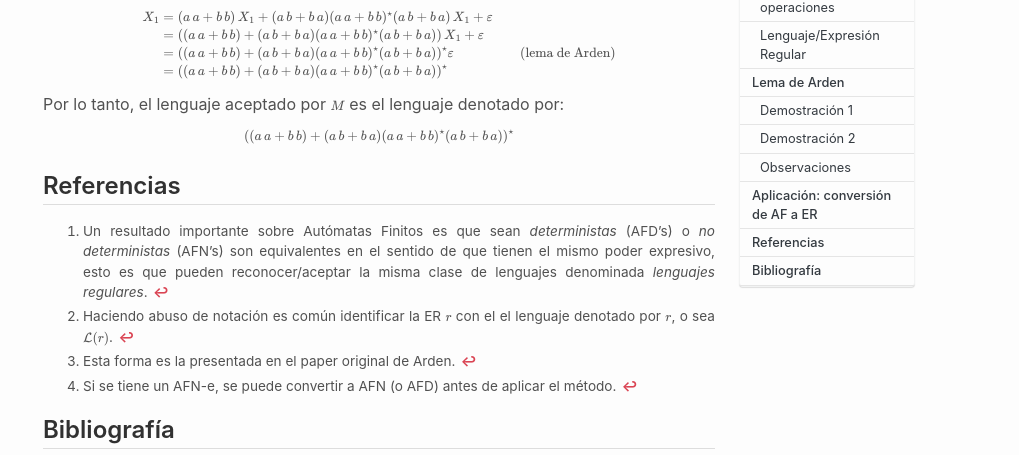
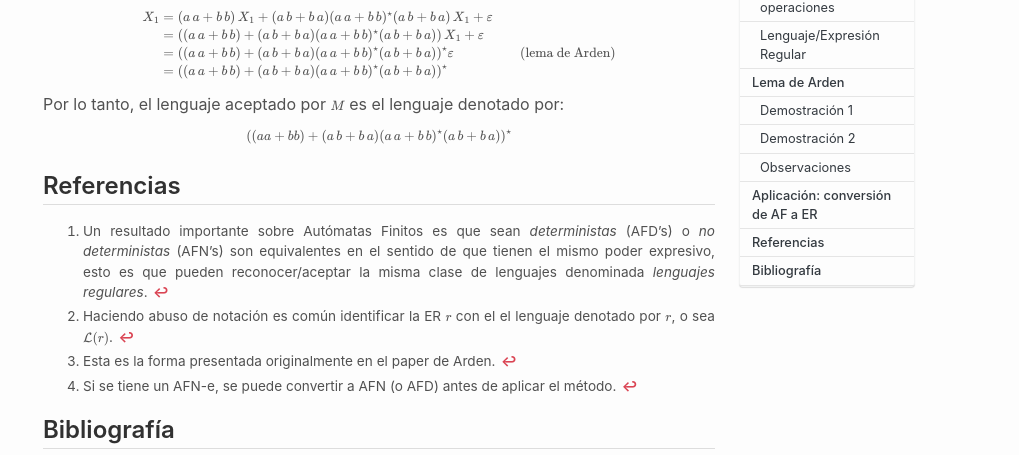
Before and after one commit to josedusol/JosEduSol, a Jekyll site: the page built from _posts/2019-02-03-lema-arden.md, in a window 1280 px wide and 900 px high, scrolled down 7174 px. Shown: the part 131-586 px from the top of the window, without its empty margins (261-1280 px from the left). Built offline with Jekyll 4.4.1, drawn with Linux system fonts in a browser that asks for light colours; nearby versions of some CDN libraries; formulas are drawn with MathJax 3; the table of contents is made by our own code.

```diff
--- a/_config.yml
+++ b/_config.yml
@@ -17,6 +17,12 @@ kramdown:
   mathjax:              true
   auto_ids:             true
 
+# Do not copy these files to the output directory
+exclude:
+  - Gemfile
+  - Gemfile.lock
+  - deploy.sh
+  - other
 
 # Assets
 #
--- a/_includes/head.html
+++ b/_includes/head.html
@@ -40,7 +40,7 @@
       }
     });
   </script>
-  <script type="text/javascript" src="https://cdn.mathjax.org/mathjax/latest/MathJax.js?config=TeX-AMS_HTML"></script>
+  <script type="text/javascript" async src="https://cdnjs.cloudflare.com/ajax/libs/mathjax/2.7.1/MathJax.js?config=TeX-AMS_HTML"></script>
   <link rel="stylesheet" href="https://maxcdn.bootstrapcdn.com/font-awesome/4.1.0/css/font-awesome.min.css">
   <link rel="apple-touch-icon-precomposed" sizes="196x196" href="{{ site.baseurl }}/assets/images/apple-touch-icon-precomposed.png">
   <link rel="shortcut icon" type="image/png" href="{{ site.baseurl }}/assets/images/favicon.png">
--- a/_posts/2019-02-03-lema-arden.md
+++ b/_posts/2019-02-03-lema-arden.md
@@ -463,7 +463,7 @@ $$\begin{aligned}
 
 Por lo tanto, el lenguaje aceptado por $M$ es el lenguaje denotado por:
 
-  $$ ((a\,a + b\,b) + (a\,b + b\,a) (a\,a + b\,b)^\star (a\,b + b\,a))^\star $$
+  $$ ((a a + b b) + (a\,b + b\,a) (a\,a + b\,b)^\star (a\,b + b\,a))^\star $$
 
 </div>
 
@@ -474,7 +474,7 @@ Por lo tanto, el lenguaje aceptado por $M$ es el lenguaje denotado por:
               de lenguajes denominada *lenguajes regulares*.
 * [^notation_abuse]: Haciendo abuso de notación es común identificar la ER $r$ con el
                      el lenguaje denotado por $r$, o sea $\mathcal{L}(r)$.
-* [^arden_variant]: Esta forma es la presentada en el paper original de Arden.
+* [^arden_variant]: Esta es la forma presentada originalmente en el paper de Arden.
 * [^afn_epsilon]: Si se tiene un AFN-e, se puede convertir a AFN (o AFD) antes de aplicar el método.
 {:footnotes}
 
--- a/_sass/_masthead.scss
+++ b/_sass/_masthead.scss
@@ -29,11 +29,11 @@
 nav.navbar {
 
   .navbar-brand {
-    margin-right:0px;
+    margin-right: 0px;
 
     .brand-anim {
 
-      margin-top:5px;
+      margin-top: 5px;
 
       @media (max-width: 480px) {
         width:55vw! important;
@@ -65,7 +65,7 @@ nav.navbar {
 
   ul li a {
     position: relative;
-    font-weight: 500;
+    font-weight: 500;    // TODO: no se ve muy bold en firefox, difiere de chrome
 
     &:after {
       transition: all .5s;
```
Also changed, not shown: _posts/2019-02-03-project-euler-problema-1.md (+1 -1 lines), assets/images/logo-v1.svg, other/anim.html (renamed from anim.html), other/anim2.html (renamed from anim2.html), 1 other file.
